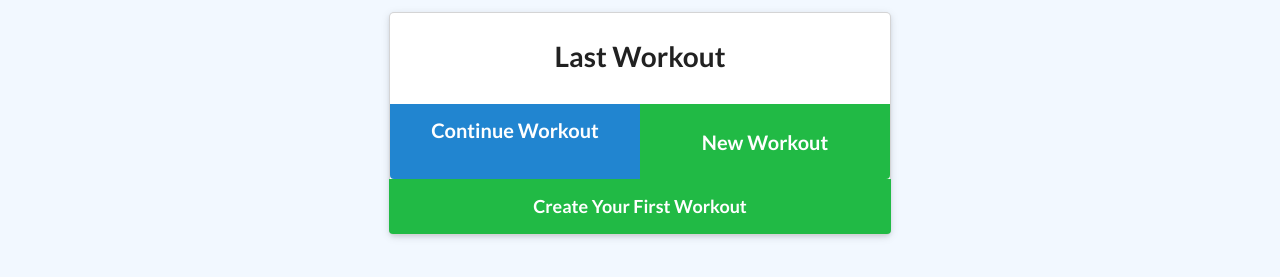
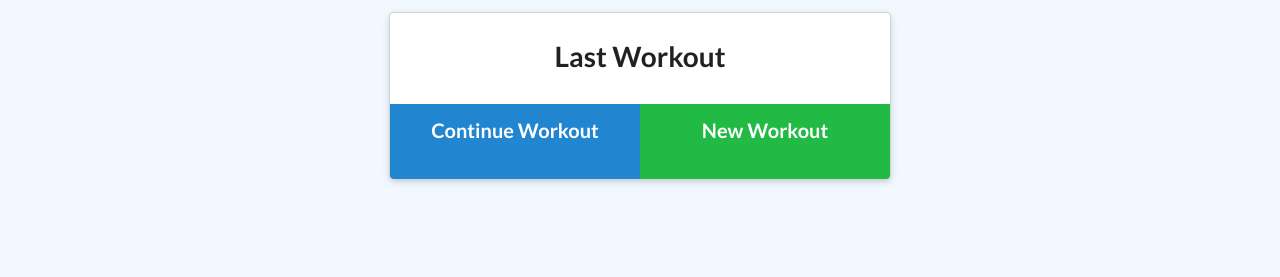
Before and after one commit to KatieMcbride/workout, a website: page public/index.html in a window 1280 px wide. Shown: the part 217-494 px from the top of the page. Drawn offline with nearby package versions, Linux system fonts and the light colour scheme; no server answers.

Commit message:
changed buttons

```diff
--- a/public/index.html
+++ b/public/index.html
@@ -28,13 +28,13 @@
                     <div class="workout-stats"></div>
                     <div class="buttons">
                       <a href="/exercise?" class="huge ui blue button">Continue Workout</a>
-                      <button href="/exercise" type= "button" class="huge positive ui button">New Workout</button>
+                      <a href="/exercise"  class="huge positive ui button">New Workout</a>
                     </div>
                   </div>
                 </div>
-                <div class="new-workout huge positive ui button">
+                <!-- <div class="new-workout huge positive ui button">
                   <h3>Create Your First Workout</h3>
-                </div>
+                </div> -->
               </div>
         </div>
       </div>
```
